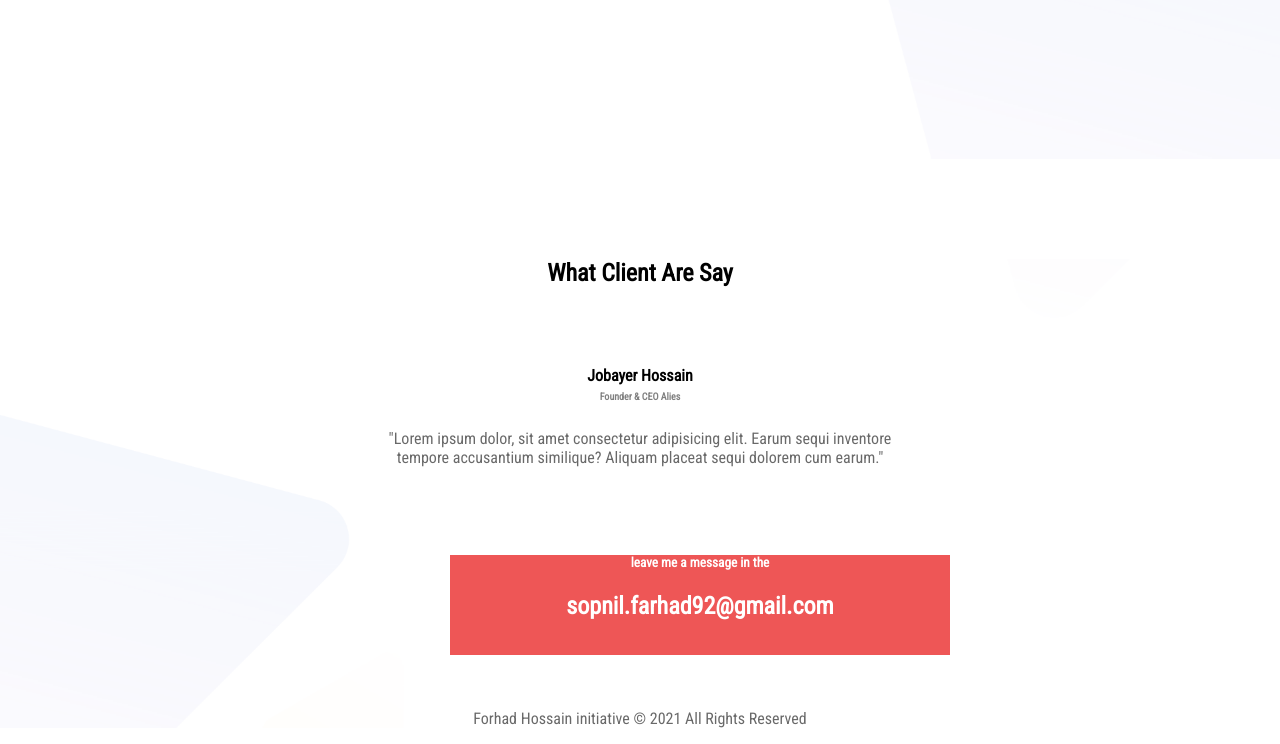
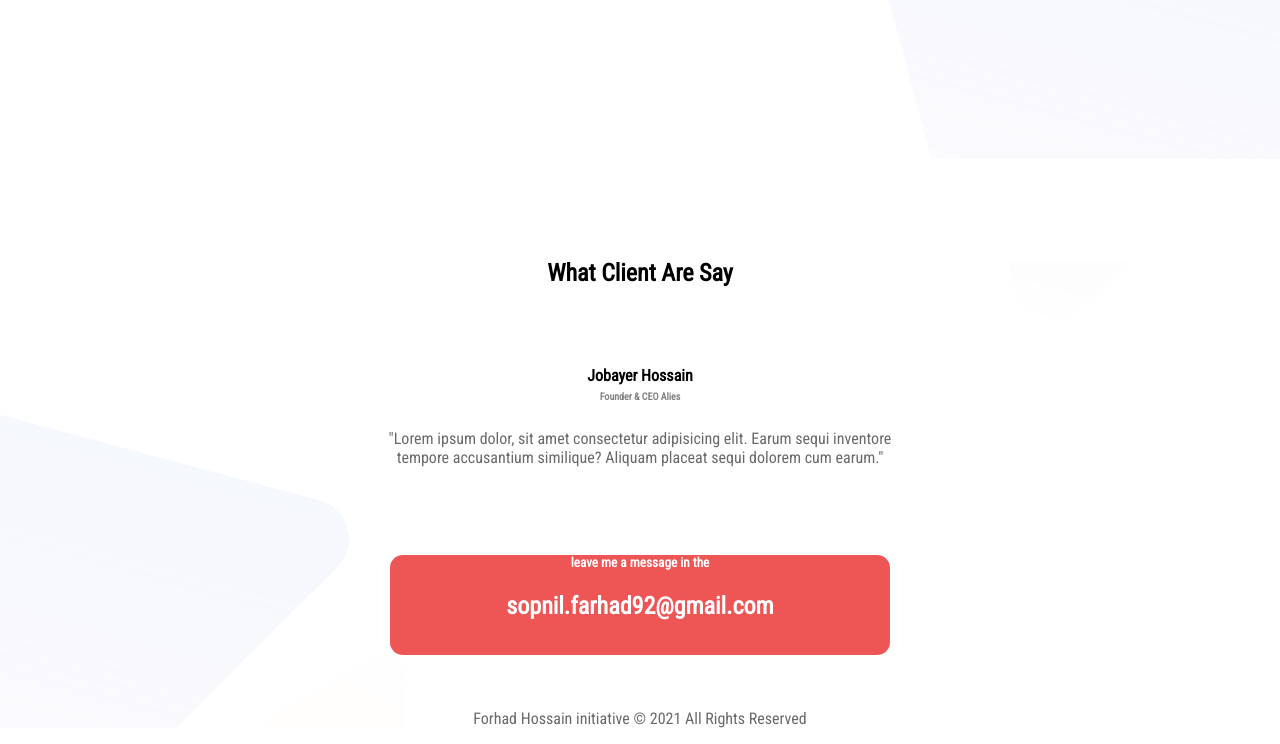
Before and after one commit to Forhad25/personal-website, a plain HTML site: page index.html in a window 1280 px wide. Shown: the part 1391-2135 px from the top of the page. Drawn offline with Linux system fonts and the light colour scheme.

Commit message:
this is my website

```diff
--- a/style.css
+++ b/style.css
@@ -30,7 +30,7 @@ div > img{width: 70%;}
 }
 
 .button{text-decoration: none;
-background-image: linear-gradient(45deg,lightsalmon,tomato);
+background-image: linear-gradient(45deg, lightsalmon,tomato);
 color: white;
 padding: 0.625rem 1.25rem;
 border-radius: .9375rem;
@@ -74,9 +74,9 @@ padding-bottom: 3.125rem;
 background-color: rgb(238, 86, 86);
 color: white;
 border-radius: 0.3125;
+ margin: 0 auto;
+ border-radius: 0.800rem;
 
-position: relative;
-left: 28.125rem;
 
 }
 
```
